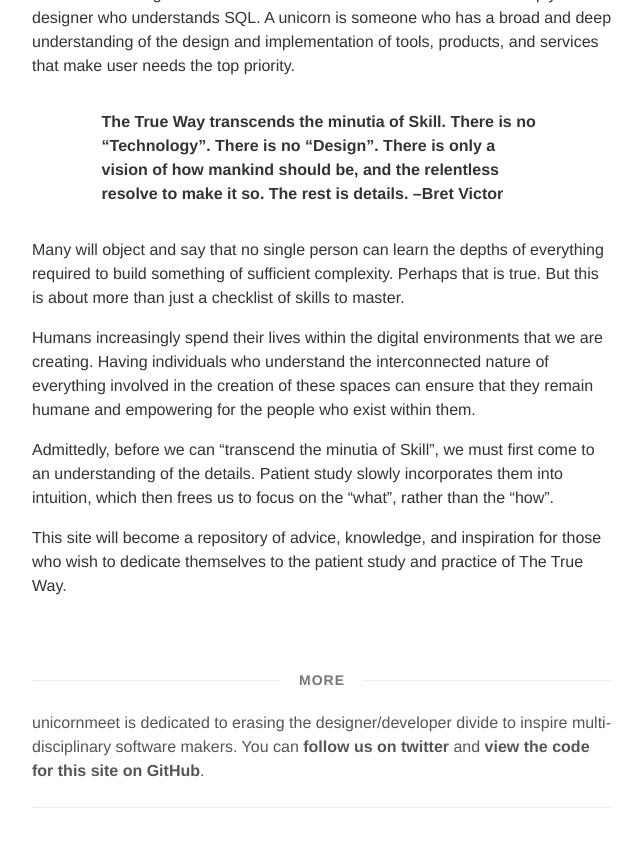
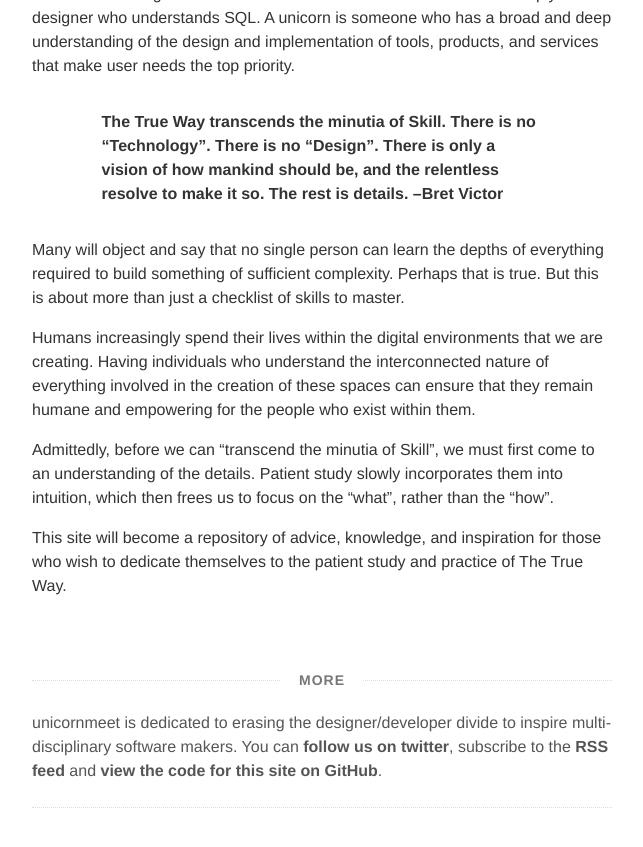
Before and after one commit to ehmorris/unicornmeet, a Jekyll site: the page built from index.html, in a window 1280 px wide and 900 px high, scrolled down 3665 px. Shown: the top 847 px of the window, without its empty margins (318-961 px from the left). Built offline with Jekyll 4.4.1, drawn with Linux system fonts in a browser that asks for light colours; Markdown is read by kramdown in place of the engine named in the settings.

Commit message:
Add link to RSS feed.

```diff
--- a/_includes/footer.html
+++ b/_includes/footer.html
@@ -16,5 +16,5 @@
     </div>
   {% endif %}
 
-  <p>unicornmeet is dedicated to erasing the designer/developer divide to inspire multi-disciplinary software makers. You can <a href="https://twitter.com/unicornmeet">follow us on twitter</a> and <a href="https://github.com/ubuwaits/unicornmeet">view the code for this site on GitHub</a>.</p>
+  <p>unicornmeet is dedicated to erasing the designer/developer divide to inspire multi-disciplinary software makers. You can <a href="https://twitter.com/unicornmeet">follow us on twitter</a>, subscribe to the <a href="/feeds/articles.xml">RSS feed</a> and <a href="https://github.com/ubuwaits/unicornmeet">view the code for this site on GitHub</a>.</p>
 </footer>
```
